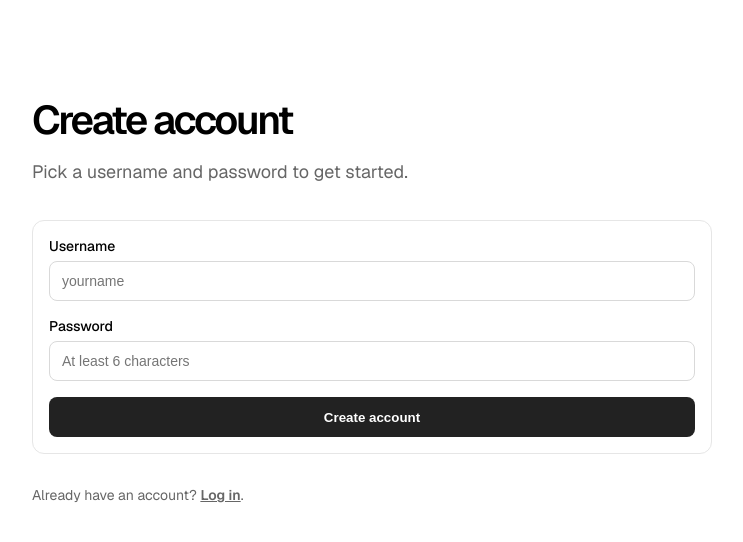
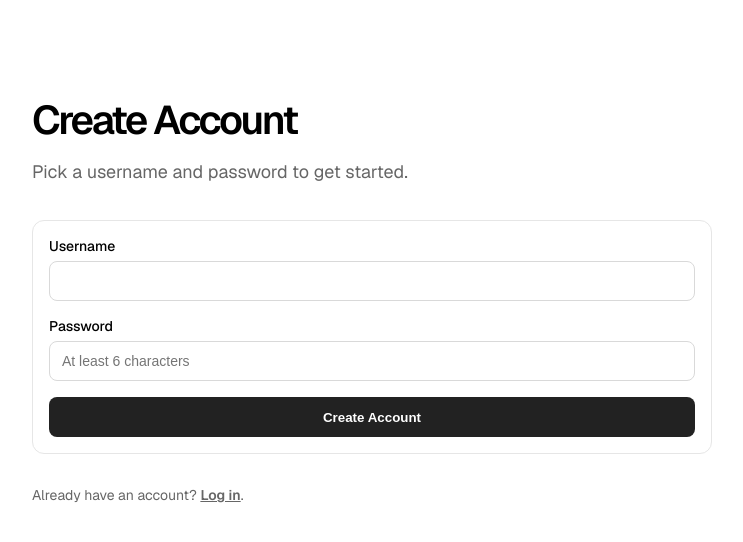
Before and after one commit to nesteajeff/habit-tracker, a Next.js app in the folder web/: page /create-account in a window 1280 px wide. Shown: the top 542 px of the page, without its empty margins (268-1011 px from the left). Built offline with nearby package versions, Linux system fonts and the light colour scheme.

Commit message:
capitalize and remove placeholders

```diff
--- a/web/src/app/LogoutButton.tsx
+++ b/web/src/app/LogoutButton.tsx
@@ -43,7 +43,7 @@ export default function LogoutButton() {
         onClick={handleLogout}
         disabled={isSubmitting}
       >
-        {isSubmitting ? "Logging out..." : "Log out"}
+        {isSubmitting ? "Logging out..." : "Log Out"}
       </button>
       {error ? <span className={styles.logoutError}>{error}</span> : null}
     </div>
--- a/web/src/app/create-account/page.tsx
+++ b/web/src/app/create-account/page.tsx
@@ -58,7 +58,7 @@ export default function CreateAccountPage() {
     <div className={styles.page}>
       <main className={styles.main}>
         <header className={styles.header}>
-          <h1 className={styles.title}>Create account</h1>
+          <h1 className={styles.title}>Create Account</h1>
           <p className={styles.subtitle}>
             Pick a username and password to get started.
           </p>
@@ -75,7 +75,6 @@ export default function CreateAccountPage() {
               type="text"
               value={username}
               onChange={(event) => setUsername(event.target.value)}
-              placeholder="yourname"
             />
           </div>
 
@@ -96,7 +95,7 @@ export default function CreateAccountPage() {
           {error ? <p className={styles.error}>{error}</p> : null}
 
           <button className={styles.button} type="submit" disabled={isSubmitting}>
-            {isSubmitting ? "Creating..." : "Create account"}
+            {isSubmitting ? "Creating..." : "Create Account"}
           </button>
         </form>
 
--- a/web/src/app/login/page.tsx
+++ b/web/src/app/login/page.tsx
@@ -58,7 +58,7 @@ export default function LoginPage() {
     <div className={styles.page}>
       <main className={styles.main}>
         <header className={styles.header}>
-          <h1 className={styles.title}>Log in</h1>
+          <h1 className={styles.title}>Log In</h1>
           <p className={styles.subtitle}>
             Welcome back! Log in with your username.
           </p>
@@ -75,7 +75,6 @@ export default function LoginPage() {
               type="text"
               value={username}
               onChange={(event) => setUsername(event.target.value)}
-              placeholder="yourname"
             />
           </div>
 
@@ -96,7 +95,7 @@ export default function LoginPage() {
           {error ? <p className={styles.error}>{error}</p> : null}
 
           <button className={styles.button} type="submit" disabled={isSubmitting}>
-            {isSubmitting ? "Logging in..." : "Log in"}
+            {isSubmitting ? "Logging in..." : "Log In"}
           </button>
         </form>
 
```
Also changed, not shown: web/src/app/goals/GoalForm.tsx (+3 -4 lines).
